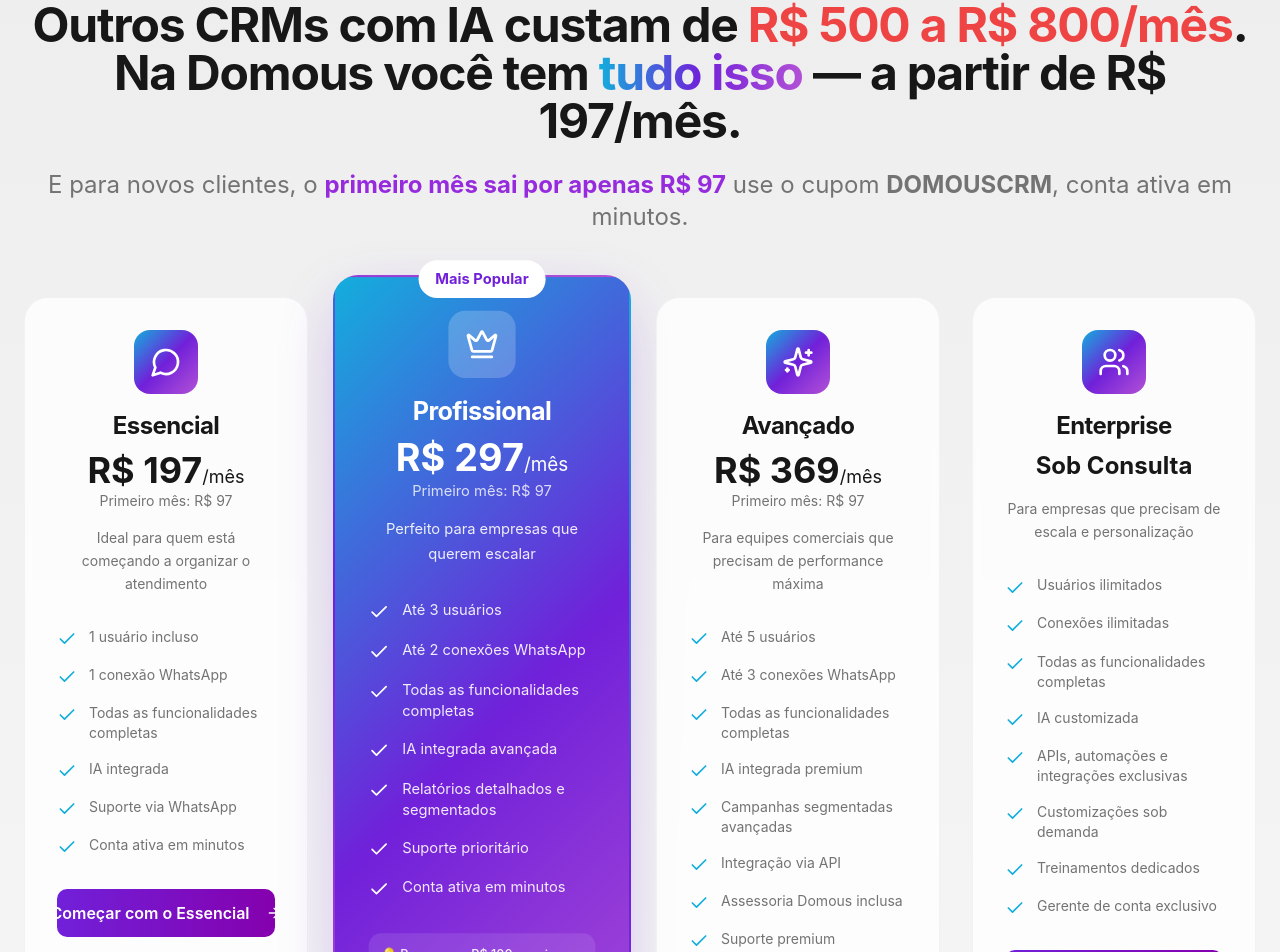
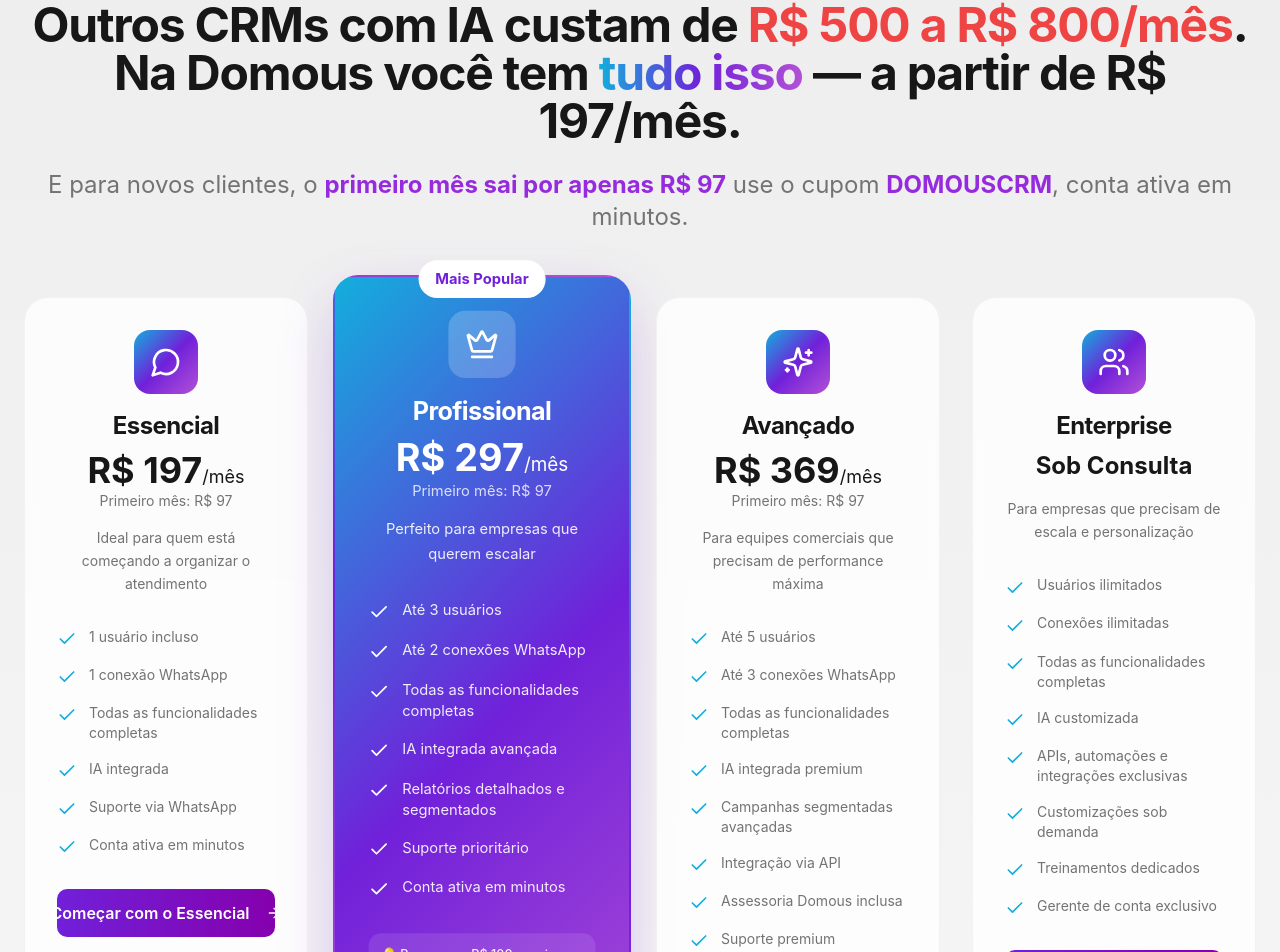
Before and after one commit to rocketset/lpDomous, a React (Vite) app: page / in a window 1280 px wide. Shown: the part 9126-10078 px from the top of the page. Built offline with nearby package versions, Linux system fonts and the light colour scheme; the HTML template or start-up script is replaced by a standard one.

Commit message:
Cumpom add

```diff
--- a/src/components/sections/PricingSection.tsx
+++ b/src/components/sections/PricingSection.tsx
@@ -96,7 +96,7 @@ const PricingSection = () => {
           </h2>
 
           <p className="text-xl lg:text-2xl text-muted-foreground mb-8">
-            E para novos clientes, o <strong className="text-domous-accent-1">primeiro mês sai por apenas R$ 97</strong> use o cupom <strong>DOMOUSCRM</strong>, conta ativa em minutos.
+            E para novos clientes, o <strong className="text-domous-accent-1">primeiro mês sai por apenas R$ 97</strong> use o cupom <strong className="text-domous-accent-1">DOMOUSCRM</strong>, conta ativa em minutos.
           </p>
         </div>
 
```
